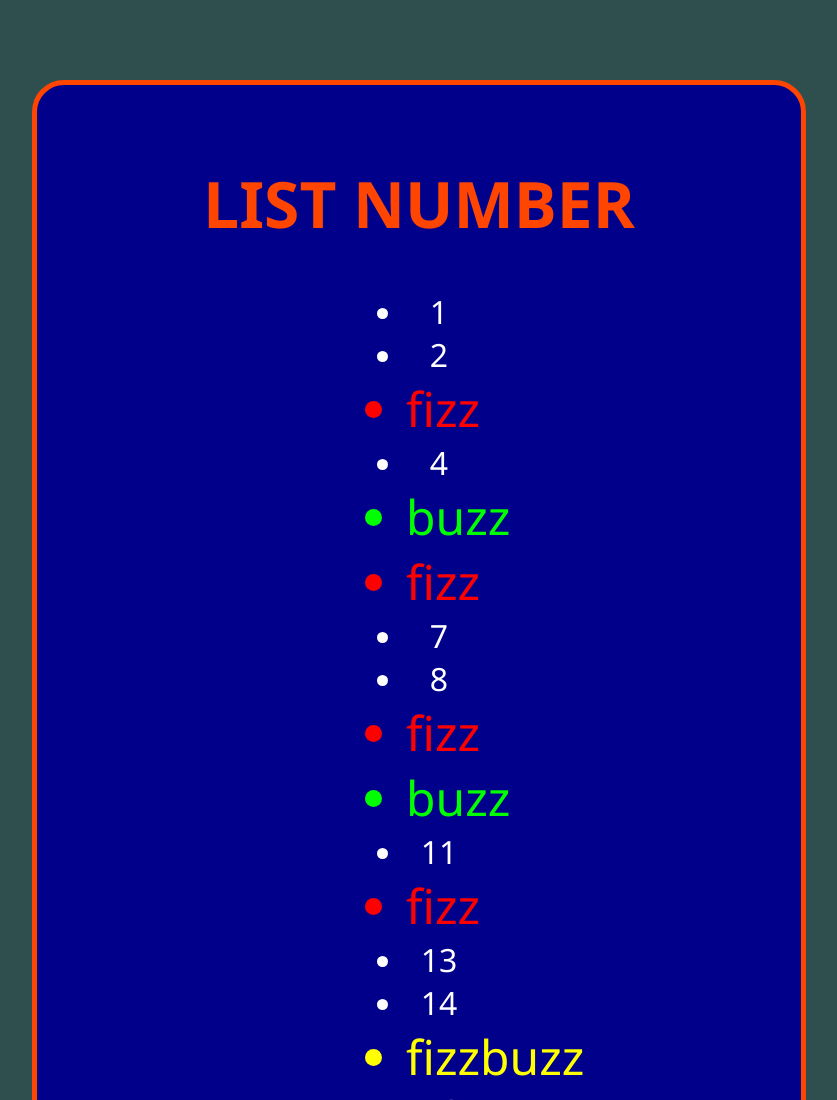
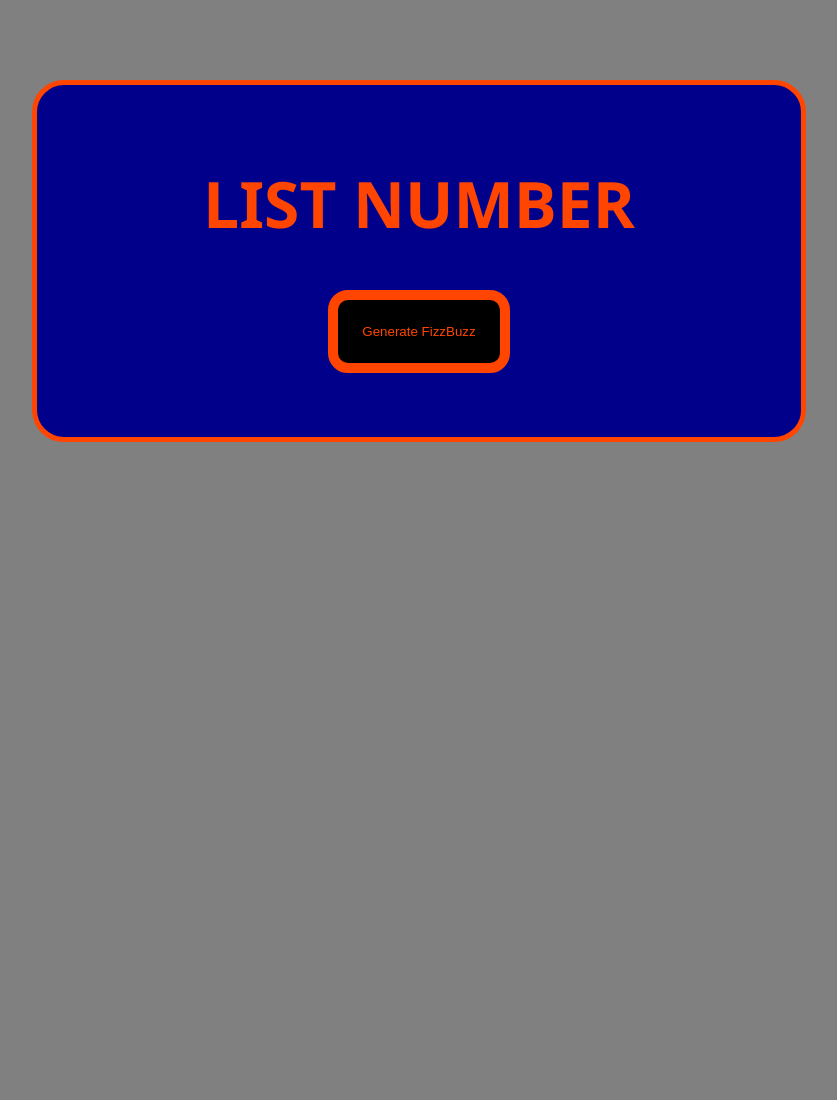
Before and after one commit to CuonoMaione/js-fizzbuzz, a plain HTML site: page index.html in a window 1280 px wide. Shown: the top 1100 px of the page, without its empty margins (221-1058 px from the left). After the commit the page ends 800 px from the top, so only its background shows below. Drawn offline with Linux system fonts and the light colour scheme.

Commit message:
add button with cicle "for"

```diff
--- a/index.html
+++ b/index.html
@@ -11,13 +11,18 @@
     <body>
 
         <main>
-            <h1>
-                LIST NUMBER
-            </h1>
 
-            <ul>
 
-            </ul>
+
+                <h1>
+                    LIST NUMBER
+                </h1>
+
+                <button>Generate FizzBuzz</button>
+
+                <ul>
+
+                </ul>
 
 
         </main>
--- a/js/myscript.js
+++ b/js/myscript.js
@@ -1,5 +1,11 @@
+
+const button = document.querySelector("button")
 
 const UlElement = document.querySelector("ul");
+
+button.addEventListener("click", function() {
+
+
 
 for (let i = 1 ; i < 101 ; i++) {
 
@@ -29,3 +35,6 @@
         liElement.innerHTML = "fizzbuzz"
     } ;
 }
+
+}
+)
--- a/style/style.css
+++ b/style/style.css
@@ -1,5 +1,5 @@
 body{
-    background-color: darkslategrey;
+    background-color: gray;
     font-family: 'Segoe UI', Tahoma, Geneva, Verdana, sans-serif
 }
 
@@ -45,3 +45,11 @@
 .normal{
 color: white;
 }
+
+button{
+    padding: 1.5rem;
+    border: orangered 10px solid;
+    border-radius: 20px;
+    background-color: black;
+    color: orangered;
+}
```
